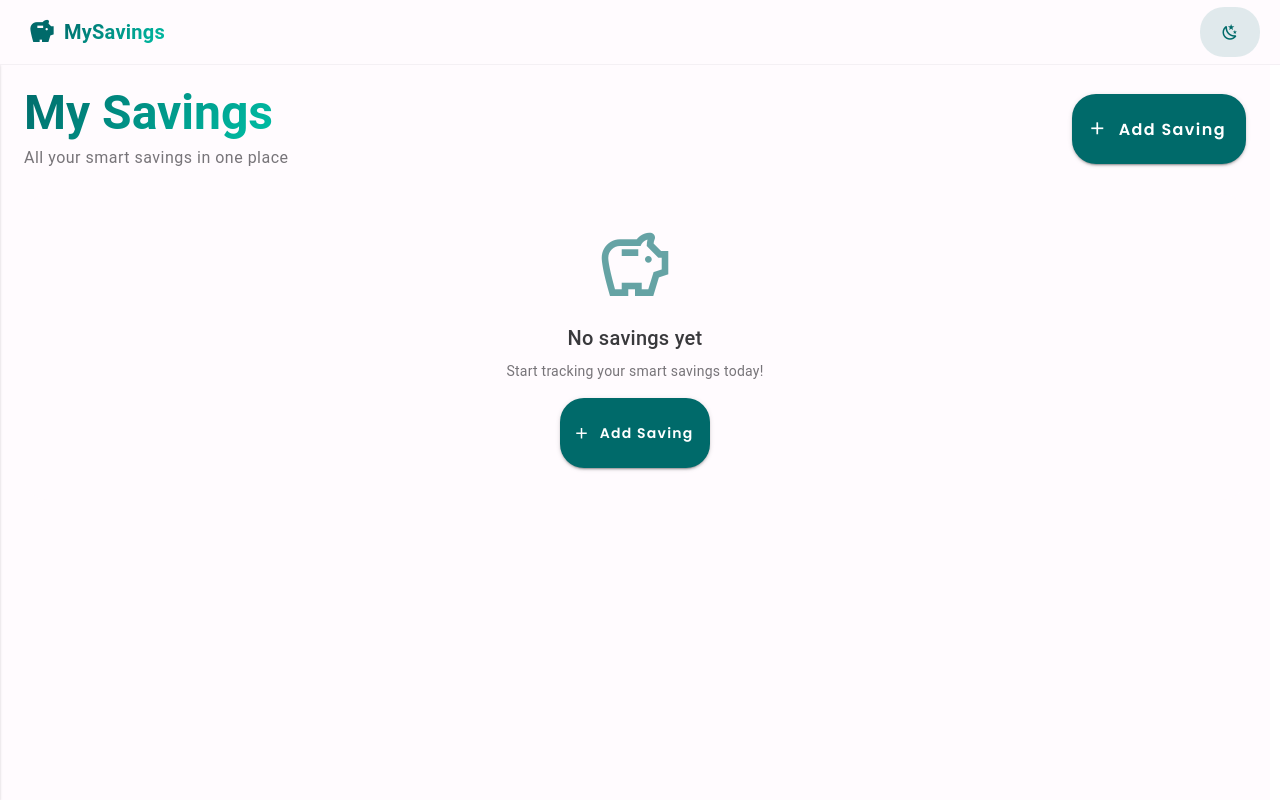
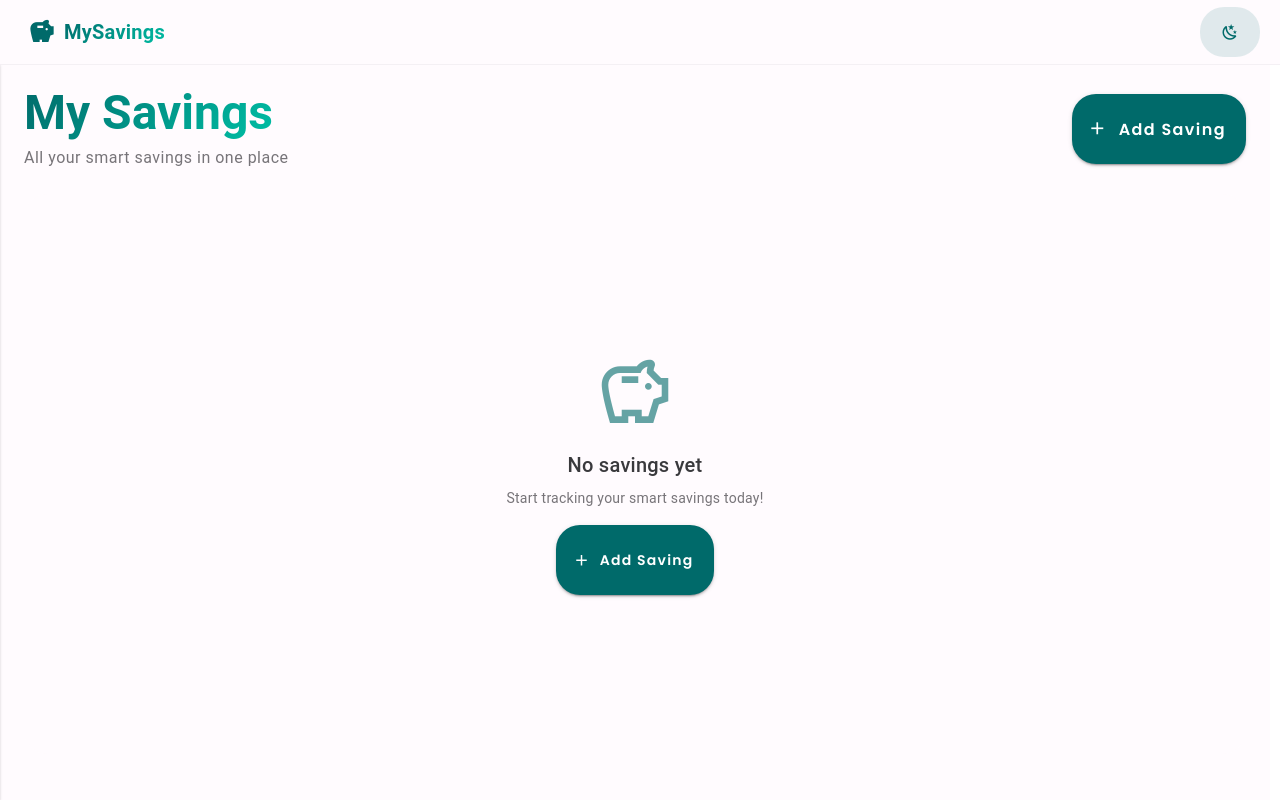
Before and after one commit to RohanNikumbh27/mysavingsmonitor, a Nuxt app: page /savings in a window 1280 px wide. Built offline with nearby package versions, Linux system fonts and the light colour scheme.

Commit message:
Refactor dialog slot usage, remove description field from edit form, enhance empty state styling, and adjust global button padding.

```diff
--- a/app/assets/styles/main.scss
+++ b/app/assets/styles/main.scss
@@ -357,6 +357,7 @@ html {
     .v-btn--icon {
       width: 32px !important;
       height: 32px !important;
+      padding: 0 !important; // Reset global padding-inline: 20px
 
       &.v-btn--size-default {
         --v-btn-height: 32px;
--- a/app/components/AddSavingsDialog.vue
+++ b/app/components/AddSavingsDialog.vue
@@ -1,9 +1,9 @@
 <template>
-  <div>
-    <slot name="activator" :props="activatorProps" />
-
-    <v-dialog v-model="dialog" :width="$vuetify.display.mobile ? '90%' : '500'" max-width="500">
-      <v-card class="rounded-xl" prepend-icon="mdi-plus-circle-outline" title="Add New Saving">
+  <v-dialog v-model="dialog" :width="$vuetify.display.mobile ? '90%' : '500'" max-width="500">
+    <template v-slot:activator="{ props }">
+      <slot name="activator" :props="props" />
+    </template>
+    <v-card class="rounded-xl" prepend-icon="mdi-plus-circle-outline" title="Add New Saving">
         <v-card-text class="pa-5">
           <v-form ref="formRef" v-model="formValid" @submit.prevent="handleSubmit">
             <!-- Title -->
@@ -111,8 +111,7 @@
           />
         </v-card-actions>
       </v-card>
-    </v-dialog>
-  </div>
+  </v-dialog>
 </template>
 
 <script setup lang="ts">
@@ -169,9 +168,7 @@ const savedAmount = computed(() => {
   return Math.max(0, original - paid)
 })
 
-const activatorProps = computed(() => ({
-  onClick: () => { dialog.value = true }
-}))
+
 
 watch(dialog, (isOpen) => {
   if (isOpen) {
--- a/app/components/EditSavingsDialog.vue
+++ b/app/components/EditSavingsDialog.vue
@@ -1,9 +1,9 @@
 <template>
-  <div>
-    <slot name="activator" :props="activatorProps" />
-
-    <v-dialog v-model="dialog" :width="$vuetify.display.mobile ? '90%' : '500'" max-width="500">
-      <v-card class="rounded-xl" prepend-icon="mdi-pencil" title="Edit Saving">
+  <v-dialog v-model="dialog" :width="$vuetify.display.mobile ? '90%' : '500'" max-width="500">
+    <template v-slot:activator="{ props }">
+      <slot name="activator" :props="props" />
+    </template>
+    <v-card class="rounded-xl" prepend-icon="mdi-pencil" title="Edit Saving">
         <v-card-text class="pa-5">
           <v-form ref="formRef" v-model="formValid" @submit.prevent="handleSubmit">
             <!-- Title -->
@@ -113,7 +113,6 @@
         </v-card-actions>
       </v-card>
     </v-dialog>
-  </div>
 </template>
 
 <script setup lang="ts">
@@ -132,7 +131,6 @@ const dateMenu = ref(false)
 
 const createFormFromEntry = () => ({
   title: props.entry.title,
-  description: props.entry.description,
   originalPrice: props.entry.originalPrice,
   paidPrice: props.entry.paidPrice,
   date: props.entry.date,
@@ -175,9 +173,7 @@ const savedAmount = computed(() => {
   return Math.max(0, original - paid)
 })
 
-const activatorProps = computed(() => ({
-  onClick: () => { dialog.value = true }
-}))
+
 
 watch(dialog, (isOpen) => {
   if (isOpen) {
@@ -194,7 +190,7 @@ function handleSubmit() {
 
   savingsStore.updateEntry(props.entry.id, {
     title: form.value.title,
-    description: form.value.description,
+    description: '',
     originalPrice: form.value.originalPrice || 0,
     paidPrice: form.value.paidPrice || 0,
     date: form.value.date,
--- a/app/pages/savings.vue
+++ b/app/pages/savings.vue
@@ -29,8 +29,9 @@
     <!-- Empty State -->
     <v-card
       v-if="savingsStore.sortedEntries.length === 0"
-      class="pa-8 text-center savings-card"
+      class="pa-8 text-center savings-card d-flex flex-column justify-center align-center"
       variant="flat"
+      style="min-height: 70vh;"
     >
       <v-icon size="80" color="primary" class="mb-4 opacity-60">mdi-piggy-bank-outline</v-icon>
       <h3 class="text-h6 font-weight-medium mb-2">No savings yet</h3>
--- a/app/plugins/vuetify.ts
+++ b/app/plugins/vuetify.ts
@@ -114,7 +114,7 @@ export default defineNuxtPlugin((app: any) => {
                 color: 'primary',
                 rounded: 'xl',
                 height: 70,
-                style: 'text-transform: none; font-weight: 600; font-family: Poppins, sans-serif;',
+                style: 'text-transform: none; font-weight: 600; font-family: Poppins, sans-serif; padding-inline: 20px;',
             },
             VCard: {
                 rounded: 'xl',
```
